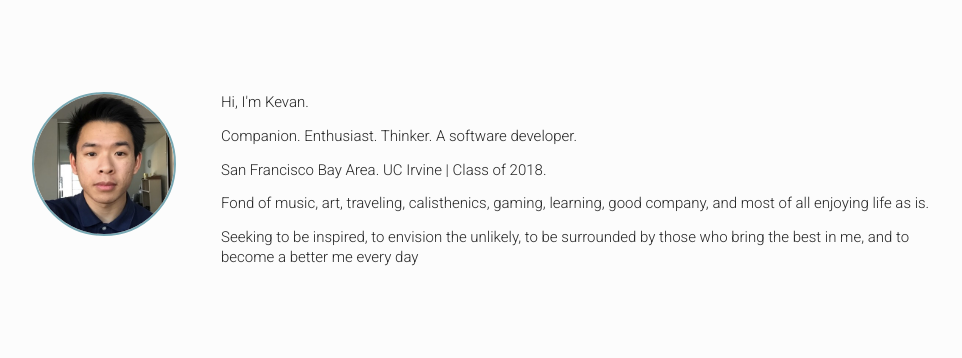
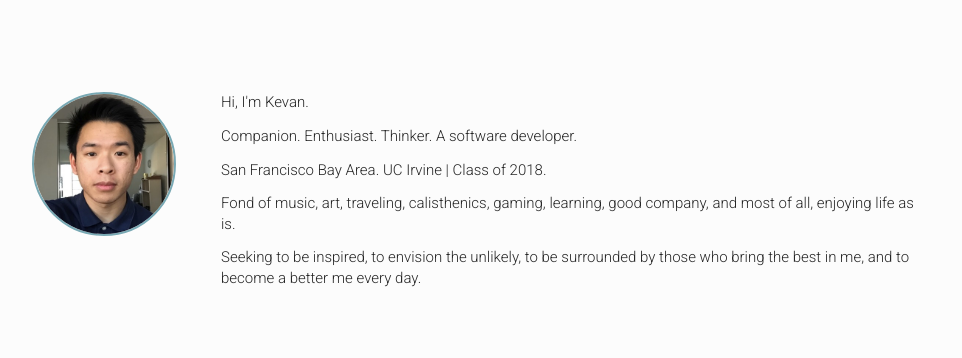
Before and after one commit to kevannguyen/kevannguyen.github.io, a plain HTML site: page index.html in a window 1280 px wide. Shown: the part 226-584 px from the top of the page, without its empty margins (158-1120 px from the left). Drawn offline with Linux system fonts and the light colour scheme; a web font is replaced by a local one.

Commit message:
Updated responsiveness on about page.

```diff
--- a/css/custom.css
+++ b/css/custom.css
@@ -105,10 +105,10 @@ p, li {
 }
 
 /*** ABOUT PAGE ***/
+
 #profile-pic {
     border-radius: 500px;
     display: block;
-    float: none;
     margin: auto;
     margin-bottom: 45px;
 }
@@ -116,9 +116,11 @@ p, li {
 @media screen and (min-width: 640px) {
     #profile-pic {
         display: inline-block;
-        float: left;
-        margin-bottom: 150px;
+        margin: 0px;
         margin-right: 45px;
+    }
+    #about-content {
+        float: right;
     }
 }
 
--- a/index.html
+++ b/index.html
@@ -34,7 +34,7 @@
         </div>
 
         <!-- MAIN CONTENT -->
-        <div id="main">
+        <div id="main" class="about">
             <img id="profile-pic" src="img/profile_pic.png" alt="Profile picture">
             <div id="about-content">
                 <p>Hi, I'm Kevan.</p>
@@ -42,11 +42,11 @@
                 <p>San Francisco Bay Area. UC Irvine | Class of 2018.</p>
                 <p>
                     Fond of music, art, traveling, calisthenics, gaming,
-                    learning, good company, and most of all enjoying life as is.
+                    learning, good company, and most of all, enjoying life as is.
                 </p>
                 <p>
                     Seeking to be inspired, to envision the unlikely, to be surrounded by
-                    those who bring the best in me, and to become a better me every day
+                    those who bring the best in me, and to become a better me every day.
                 </p>
             </div>
         </div>
@@ -62,5 +62,9 @@
                 Copyright © 2017 Kevan Nguyen
             </div>
         </div>
+
+        <!-- SCRIPTS -->
+        <script src="js/vendor/jquery/jquery-3.2.1.min.js"></script>
+        <script src="js/app.js"></script>
     </body>
 </html>
--- a/js/app.js
+++ b/js/app.js
@@ -1,14 +1,15 @@
 $(window).on("load", function() {
     setItemSize();
+    setAboutContentWidth()
 });
 
 $(window).resize(function() {
     setItemSize();
+    setAboutContentWidth()
 });
 
-// Used in the 'EXPERIENCE' and 'PROJECTS' page.
-// Ensures that the description is always to the right of the image,
-// even if description height exceeds the image.
+// Used in the 'EXPERIENCE' and 'PROJECTS' page for
+// responsiveness on different devices.
 function setItemSize() {
     $(".item").each(function(index, item) {
         // Set width first (because width may affect height)
@@ -36,3 +37,19 @@ function setItemSize() {
         $(item).height(newItemHeight);
     });
 }
+
+// Used in the 'ABOUT' page for responsiveness on different devices.
+function setAboutContentWidth() {
+    var aboutMainDiv = $("#main.about");
+
+    if (aboutMainDiv) {
+        var mainWidth = aboutMainDiv.width();
+        var imgWidth = $("#profile-pic").outerWidth(true);
+        var newAboutContentWidth = mainWidth;
+
+        if ($(window).width() >= 640)
+            newAboutContentWidth -= imgWidth;
+
+        $("#about-content").width(newAboutContentWidth);
+    }
+}
```
